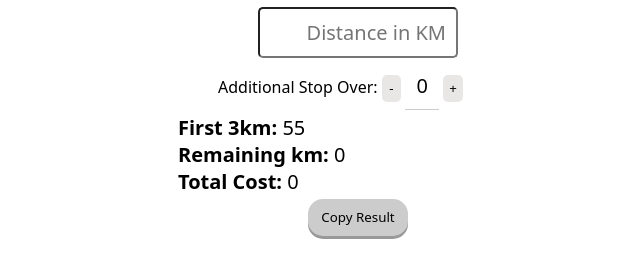
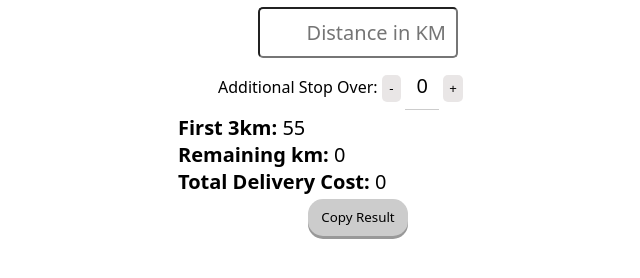
Before and after one commit to b3n10/errandboy, a plain HTML site: page costcalculator/index.html in a window 1280 px wide. Shown: the whole page, without its empty margins (282-922 px from the left). Drawn offline with Linux system fonts and the light colour scheme.

Commit message:
"Delivery" cost

```diff
--- a/costcalculator/index.html
+++ b/costcalculator/index.html
@@ -32,7 +32,7 @@
             <strong class="stop_text">Stop Over: </strong>
             <span class="stop_text" id="stop_cost"></span>
             <br class="stop_text">
-            <strong>Total Cost:</strong>
+            <strong>Total Delivery Cost:</strong>
             <span id="total_cost">0</span>
         </div>
         <div class="row">
```
